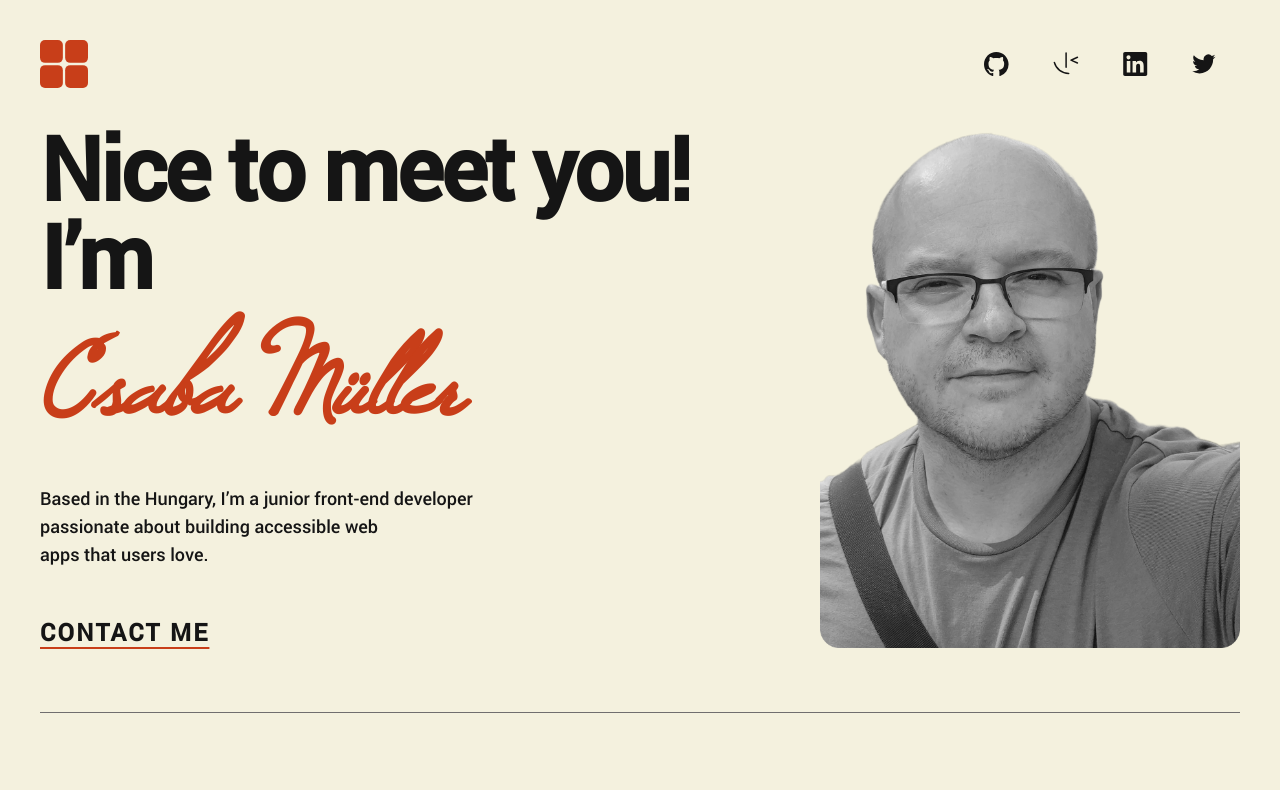
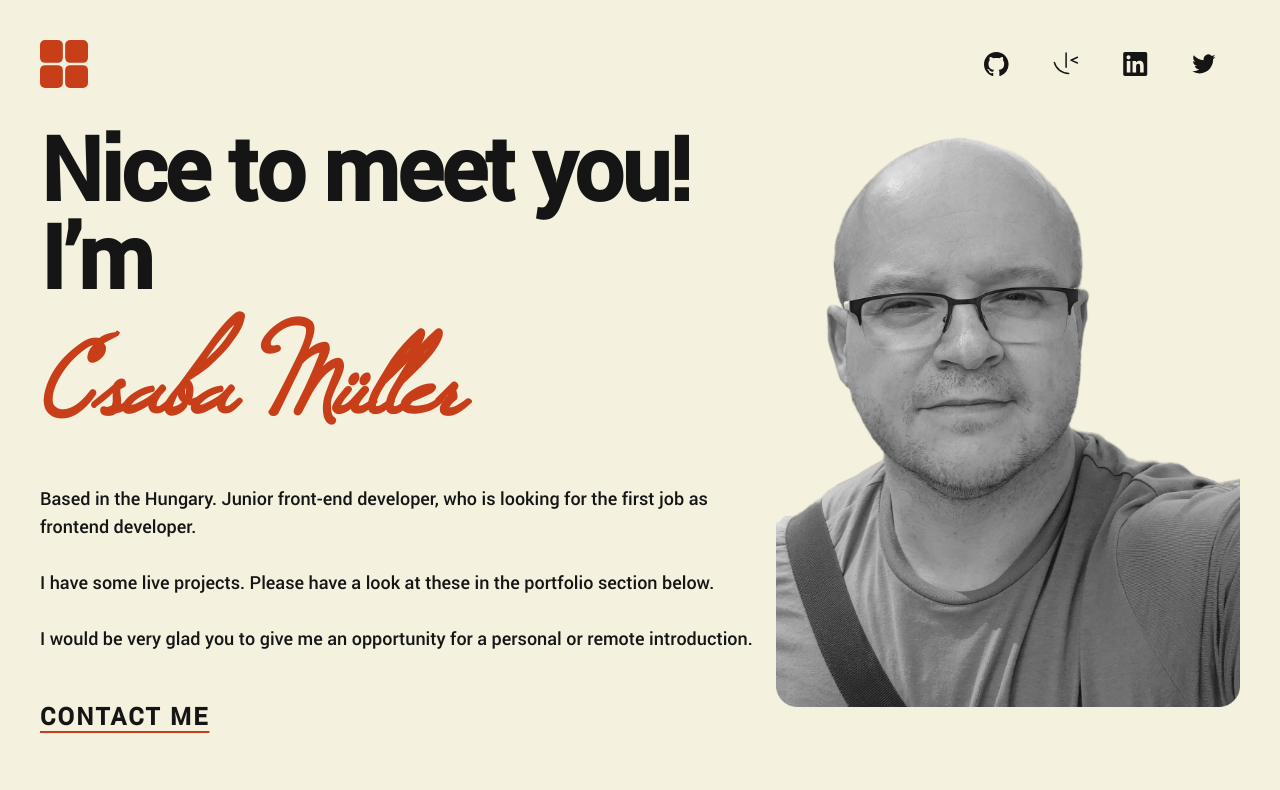
Before and after one commit to Csabooo/portfoilo-react, a React (Vite) app: page / in a window 1280 px wide. Shown: the top 790 px of the page. Built offline with nearby package versions, Linux system fonts and the light colour scheme.

Commit message:
desktop version v3.0

```diff
--- a/src/components/Contact.jsx
+++ b/src/components/Contact.jsx
@@ -35,7 +35,7 @@ function Contact() {
           <img src={cubes_logo} alt="cubes_logo" />
           <div className="flex flex-row justify-end w-40 md:m-0">
             {/* -------------------------------GITHUB---------------------------------------- */}
-            <a type="button" href="https://www.github.com" className="pl-5">
+            <a type="button" href="https://github.com/Csabooo" className="pl-5">
               <svg
                 className="z-10"
                 xmlns="http://www.w3.org/2000/svg"
@@ -49,7 +49,7 @@ function Contact() {
               </svg>
             </a>
             {/* -------------------------------FRONTENDMENTOR---------------------------------------- */}
-            <a type="button" href="https://www.frontendmentor.io" className="pl-5">
+            <a type="button" href="https://www.frontendmentor.io/profile/Csabooo" className="pl-5">
               <svg
                 xmlns="http://www.w3.org/2000/svg"
                 width="26"
@@ -63,7 +63,7 @@ function Contact() {
             </a>
 
             {/* -------------------------------LINKEDIN---------------------------------------- */}
-            <a type="button" href="https://www.linkedin.com" className="pl-5">
+            <a type="button" href="https://www.linkedin.com/in/csaba-m%C3%BCller-83574a115/" className="pl-5">
               <svg
                 xmlns="http://www.w3.org/2000/svg"
                 width="25"
--- a/src/components/Header.jsx
+++ b/src/components/Header.jsx
@@ -11,7 +11,7 @@ function Header() {
         <img className="" src={cubes_logo} alt="cubes_logo" />
         <div className="flex flex-row justify-end items-center w-40 z-10 md:mx-0 md:right-4 lg:right-12">
           {/* -------------------------------GITHUB---------------------------------------- */}
-          <a type="button" href="https://www.github.com" className="pl-5">
+          <a type="button" href="https://github.com/Csabooo" className="pl-5">
             <svg
               className="z-10"
               xmlns="http://www.w3.org/2000/svg"
@@ -25,7 +25,7 @@ function Header() {
             </svg>
           </a>
           {/* -------------------------------FRONTENDMENTOR---------------------------------------- */}
-          <a type="button" href="https://www.frontendmentor.io" className="pl-5">
+          <a type="button" href="https://www.frontendmentor.io/profile/Csabooo" className="pl-5">
             <svg
               xmlns="http://www.w3.org/2000/svg"
               width="26"
@@ -39,7 +39,7 @@ function Header() {
           </a>
 
           {/* -------------------------------LINKEDIN---------------------------------------- */}
-          <a type="button" href="https://www.linkedin.com" className="pl-5">
+          <a type="button" href="https://www.linkedin.com/in/csaba-m%C3%BCller-83574a115/" className="pl-5">
             <svg
               xmlns="http://www.w3.org/2000/svg"
               width="25"
@@ -69,25 +69,19 @@ function Header() {
         </div>
       </div>
 
-      <div className="md:relative">
+      <div className="md:flex md:relative">
         <img
-          className="flex mx-auto max-w-[60%] z-0 md:hidden"
+          className="flex mx-auto max-w-[60%] md:hidden"
           src={image_profile_mobile}
           alt="profile-mobile"
         />
-        <div className="hidden md:flex lg:hidden md:absolute right-0 md:max-w-[40%] z-0">
-          <img
+        {/*
+        <img className="order-2 flex z-0 max-w-[70%] lg:hidden"
           src={image_profile_mobile}
           alt="profile-mobile"
         />
-        </div>
-        <div className="hidden md:hidden lg:flex lg:absolute lg:right-0 lg:max-w-[35%]">
-          <img
+ */}
 
-            src={image_profile_mobile}
-            alt="profile-desktop"
-          />
-        </div>
 
         {/* --------------------------------------------------- MOBILE  -------------------------------------------------------------
  */}
@@ -95,14 +89,18 @@ function Header() {
           <h1 className="font-bold pt-9">Nice to meet you!</h1>
           <h1 className="pt-5">
             I’m{" "}
-            <span className="text-red font-windson pt-12 text-7xl">
+            <span className="text-red font-windson pt-14 text-7xl pb-0">
               Csaba Müller
             </span>
           </h1>
-          <p className="text-dark_grey pt-7">
-            Based in the Hungary, I’m a junior front-end developer <br />
-            passionate about building accessible web <br />
-            apps that users love.
+          <p className="text-dark_grey">
+            Based in the Hungary.<br /> Junior front-end developer,
+            who is looking for the first job as frontend developer.<br />
+            <br />
+            I have some live projects. <br />
+            Please have a look at these in the portfolio section below.
+            <br /><br />
+            I would be very glad you to give me an opportunity for a personal or remote introduction.
           </p>
 
           <div className="pb-20">
@@ -116,8 +114,9 @@ function Header() {
 
         {/* --------------------------------------------------- NOT Mobile -------------------------------------------------------------
  */}
-        <div className="hidden md:flex flex-col md:pt-0 text-left">
-          <div className="md:max-w-[500px] lg:max-w-[650px]">
+        <div className="hidden md:flex md:flex-row justify-between">
+          <div className="order-1 hidden md:flex flex-col md:pt-0 text-left">
+            <div className="md:max-w-[550px] lg:max-w-[800px]">
               <h1 className="pt-9 md:z-40 lg:inline-block ">
                 Nice to <br className="lg:hidden" />
                 meet you! <br className="md:hidden lg:inline-block" />
@@ -128,9 +127,13 @@ function Header() {
               </h1>
 
               <p className="text-black md:z-40">
-              Based in the Hungary, I’m a junior front-end developer <br />
-              passionate about building accessible web <br />
-              apps that users love.
+                Based in the Hungary. Junior front-end developer,
+                who is looking for the first job as frontend developer.<br />
+                <br />
+                I have some live projects.
+                Please have a look at these in the portfolio section below.
+                <br /><br />
+                I would be very glad you to give me an opportunity for a personal or remote introduction.
               </p>
 
               <div className="pt-16 pb-16 md:pt-12 md:pb-16">
@@ -141,9 +144,15 @@ function Header() {
                 </a>
               </div>
             </div>
+          </div>
+          <div className="hidden order-2 md:block md:max-w-[45%] md:pl-4 lg:max-w-[40%]">
+            <img
+              src={image_profile_mobile}
+              alt="profile-desktop"
+            />
+          </div>
+        </div>
 
-
-        </div>
       </div>
 
       <hr className="pb-8 md:pb-4" />
```
Lines whose indentation alone changed are shown as unchanged.
